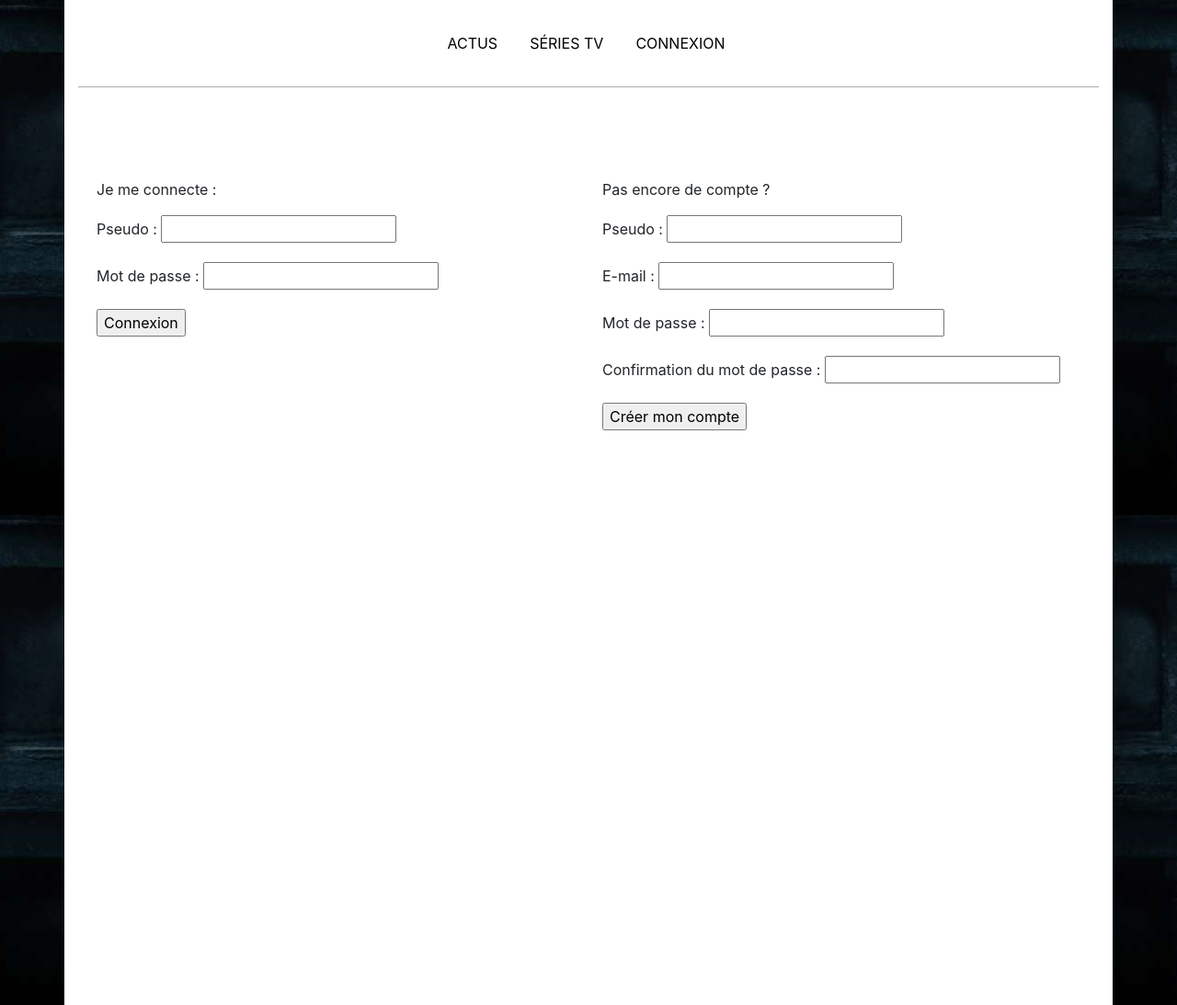
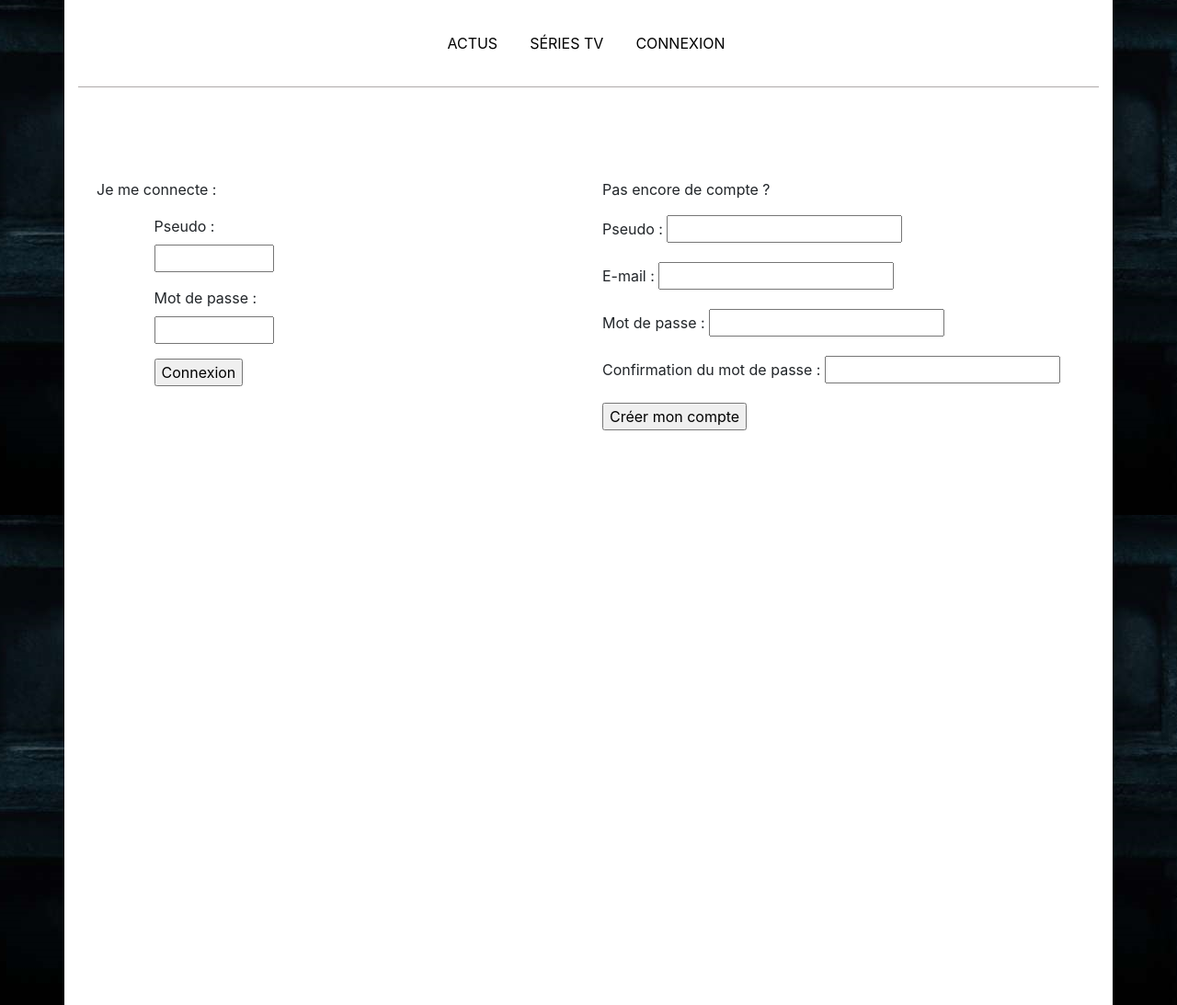
Before and after one commit to Shizurah/perso_project, a PHP site: the page made by view/connexion_view.php in a window 1280 px wide. Shown: the top 1093 px of the page at 92% size. Run offline with PHP 8.4, Linux system fonts and the light colour scheme; the template is opened without the code that fills it, so the values that code supplies are empty; some web fonts are replaced.

Commit message:
Stylisation formulaire de connexion/création de compte + msg d'erreur

```diff
--- a/assets/css/style.css
+++ b/assets/css/style.css
@@ -42,6 +42,59 @@ nav a {
     width: 100%;
 }
 
+
+/* ========================= */
+/* PAGE DE CONNEXION : */
+
+#connexion-and-registration-forms-container {
+    display: flex;
+    flex-direction: column;
+    align-items: center;
+    position: relative;
+    padding: 20px 0;
+    width: 100%;
+    margin: auto;
+    /* height: 500px; */
+    /* border: 1px solid grey; */
+}
+
+#connexion-and-registration-forms-container h4 {
+    margin-bottom: 30px;
+}
+
+#errorMsg {
+    display: none;
+    padding: 5px 14px;
+    background-color: rgb(253, 228, 228);
+    border: 1px solid rgb(223, 53, 53);
+    border-radius: 5px;
+    color: rgb(224, 48, 48);
+}
+
+#connexion-form,
+#registration-form {
+    position: relative;
+    display: flex;
+    flex-direction: column;
+    align-items: center;
+    width: 50%;
+}
+
+#connexion-form p,
+#registration-form p {
+   width: 50%;
+}
+
+#connexion-form input:not([type=submit]),
+#registration-form input:not([type=submit]) {
+    width: 100%;
+}
+
+#connexion-form input[type=submit],
+#registration-form input[type=submit] {
+    cursor: pointer;
+    margin-bottom: 50px;
+}
 
 /* ========================= */
 /* BOUTONS RESEAUX SOCIAUX : */
```
